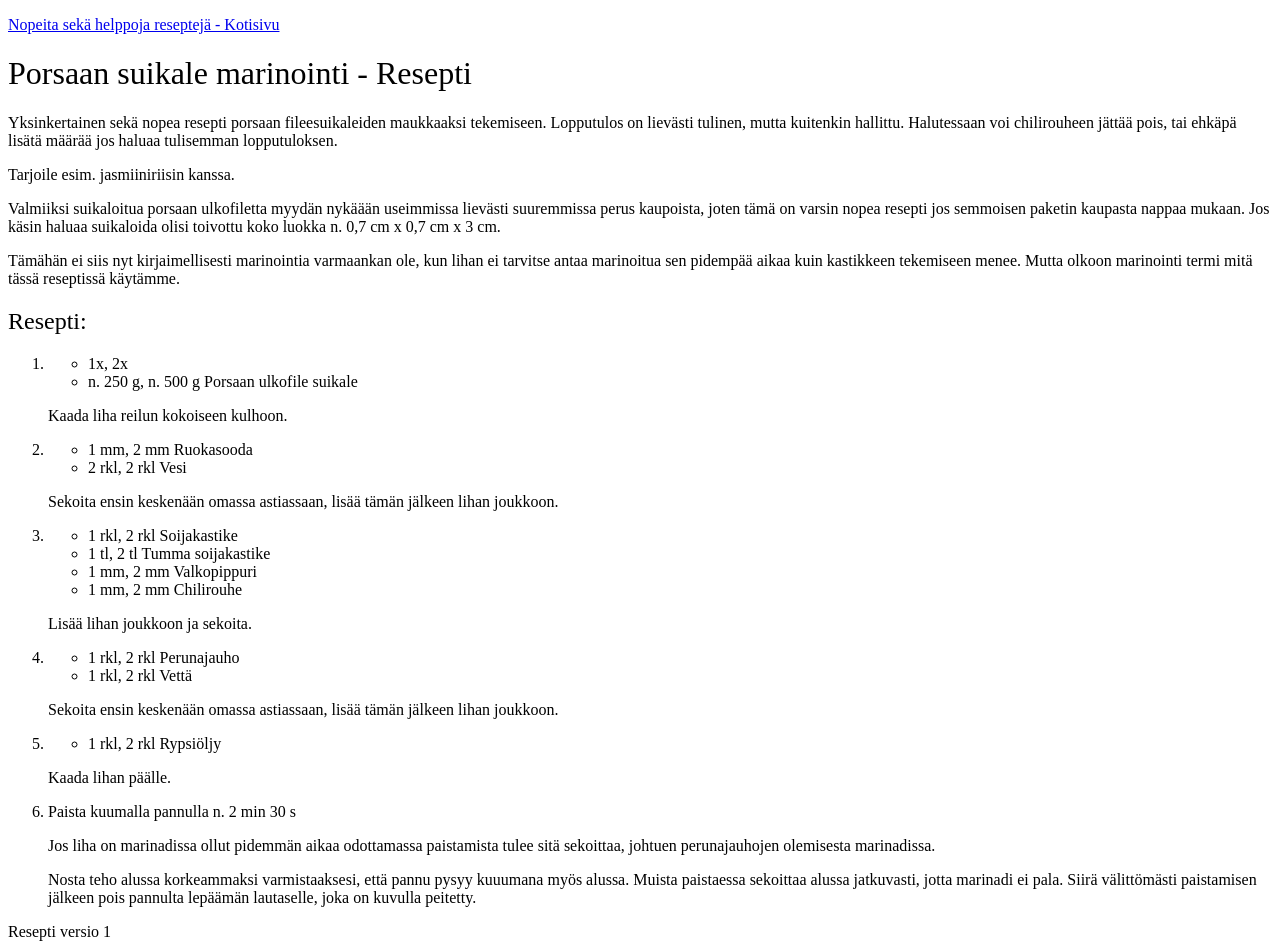
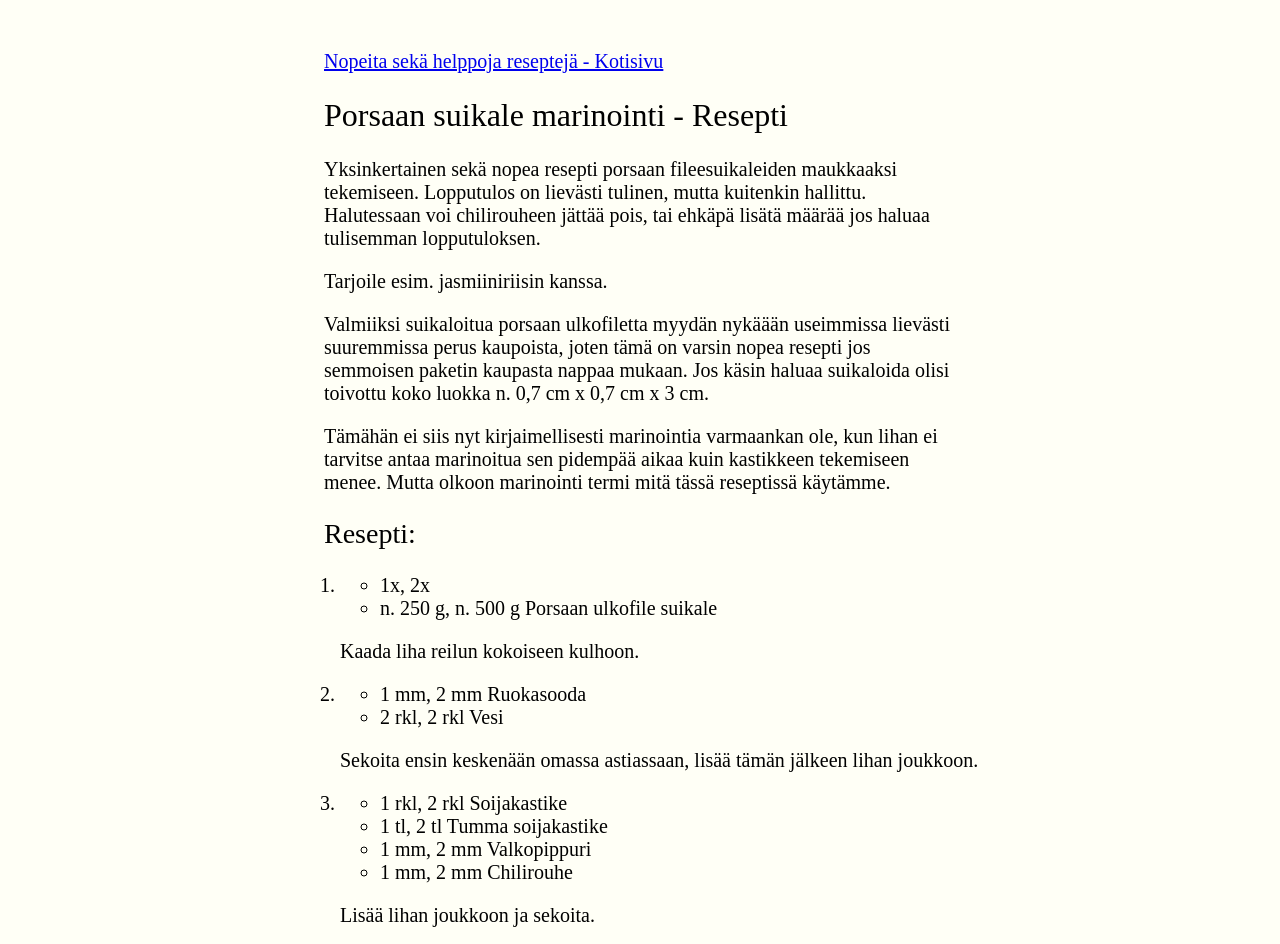
Before and after one commit to AkiPoh/nopeita-seka-helppoja-resepteja, a plain HTML site: page reseptit/porsaan-suikale-marinointi.html in a window 1280 px wide. Shown: the top 944 px of the page. Drawn offline with Linux system fonts and the light colour scheme.

Commit message:
Improve styling

```diff
--- a/reseptit/porsaan-suikale-marinointi.html
+++ b/reseptit/porsaan-suikale-marinointi.html
@@ -7,13 +7,21 @@
     <title>Resepti: Porsaan suikale marinointi</title>
 </head>
 <body>
+    <div>
         <p><a href="../index.html">Nopeita sekä helppoja reseptejä - Kotisivu</a></p>
-    <h1>Porsaan suikale marinointi - Resepti</h1>
+    </div>
+    <div>
+        <h1 class="title">Porsaan suikale marinointi - Resepti</h1>
+    </div>
+    <div>
         <p>Yksinkertainen sekä nopea resepti porsaan fileesuikaleiden maukkaaksi tekemiseen. Lopputulos on lievästi tulinen, mutta kuitenkin hallittu. Halutessaan voi chilirouheen jättää pois, tai ehkäpä lisätä määrää jos haluaa tulisemman lopputuloksen.</p>
         <p>Tarjoile esim. jasmiiniriisin kanssa.</p>
         <p>Valmiiksi suikaloitua porsaan ulkofiletta myydän nykäään useimmissa lievästi suuremmissa perus kaupoista, joten tämä on varsin nopea resepti jos semmoisen paketin kaupasta nappaa mukaan. Jos käsin haluaa suikaloida olisi toivottu koko luokka n. 0,7 cm x 0,7 cm x 3 cm.</p>
         <p>Tämähän ei siis nyt kirjaimellisesti marinointia varmaankan ole, kun lihan ei tarvitse antaa marinoitua sen pidempää aikaa kuin kastikkeen tekemiseen menee. Mutta olkoon marinointi termi mitä tässä reseptissä käytämme.</p>
+    </div>
+    <div>
         <h2>Resepti: </h2>
+    </div>
     <ol>
         <li>
                 <ul>
@@ -57,6 +65,6 @@
                 <p>Nosta teho alussa korkeammaksi varmistaaksesi, että pannu pysyy kuuumana myös alussa. <strong>Muista paistaessa sekoittaa alussa jatkuvasti, jotta marinadi ei pala.</strong> Siirä välittömästi paistamisen jälkeen pois pannulta lepäämän lautaselle, joka on kuvulla peitetty.</p>
         </li>
     </ol>
-    <p>Resepti versio 1</p>
+    <p class="footnote">Resepti versio 1</p>
 </body>
 </html>
--- a/style.css
+++ b/style.css
@@ -3,4 +3,34 @@
     font-optical-sizing: auto;
     font-weight: 400;
     font-style: normal;
+    font-size: 20px;
+    background-color: rgb(255, 255, 246);
   }
+
+  body {
+    margin-left: 300px;
+    margin-right: 300px;
+    margin-top: 50px;
+    margin-bottom: 150px;
+  }
+
+  div  {
+    margin: 24px;
+  }
+
+
+
+  .title {
+    font-size: 32px;
+    font-weight: 500;
+  }
+
+  h2 {
+    font-size: 28px;
+    font-weight: 500;
+  }
+
+  .footnote {
+    color: rgb(94, 94, 94);
+    margin-top: 50px;
+  }
```
Also changed, not shown: index.html (+1 -1 lines), reseptit/amerikkalaiset-pannukakut.html (+2 -2 lines), 1 other file. Lines whose indentation alone changed are shown as unchanged.
